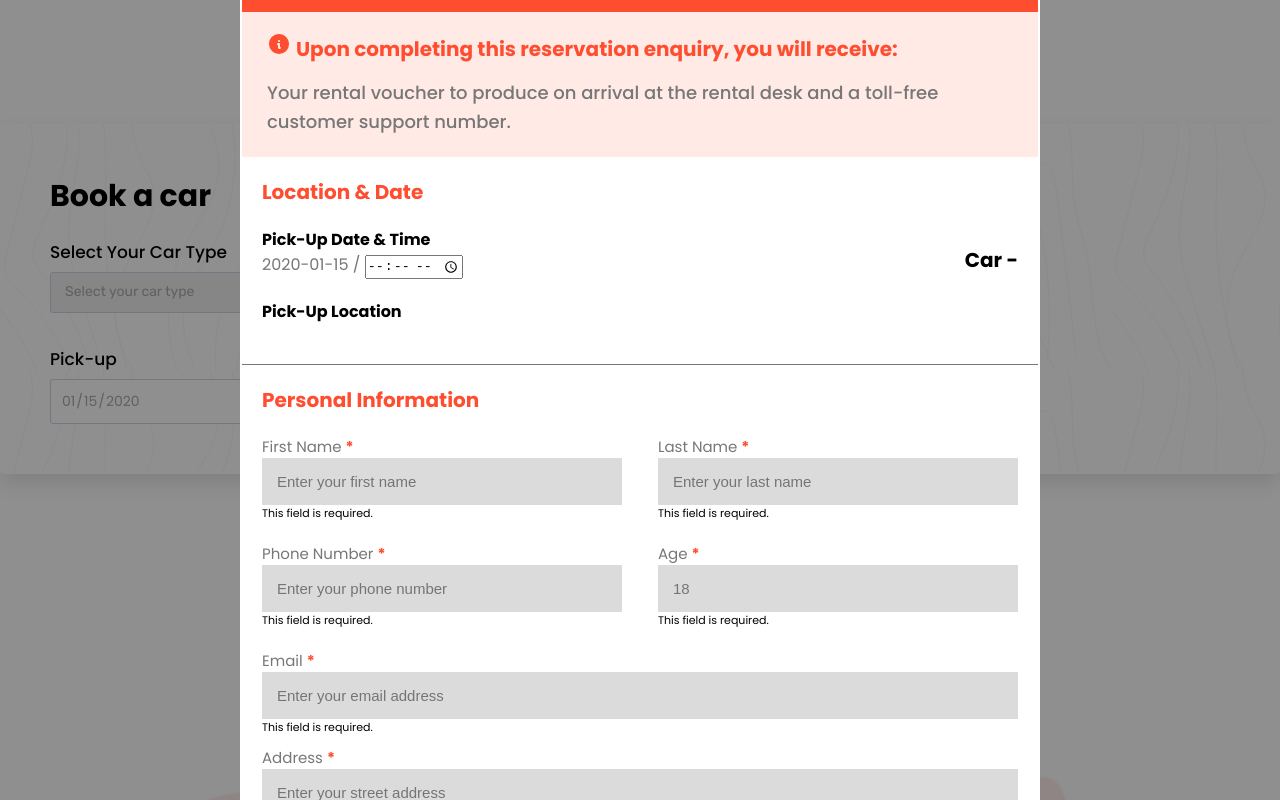
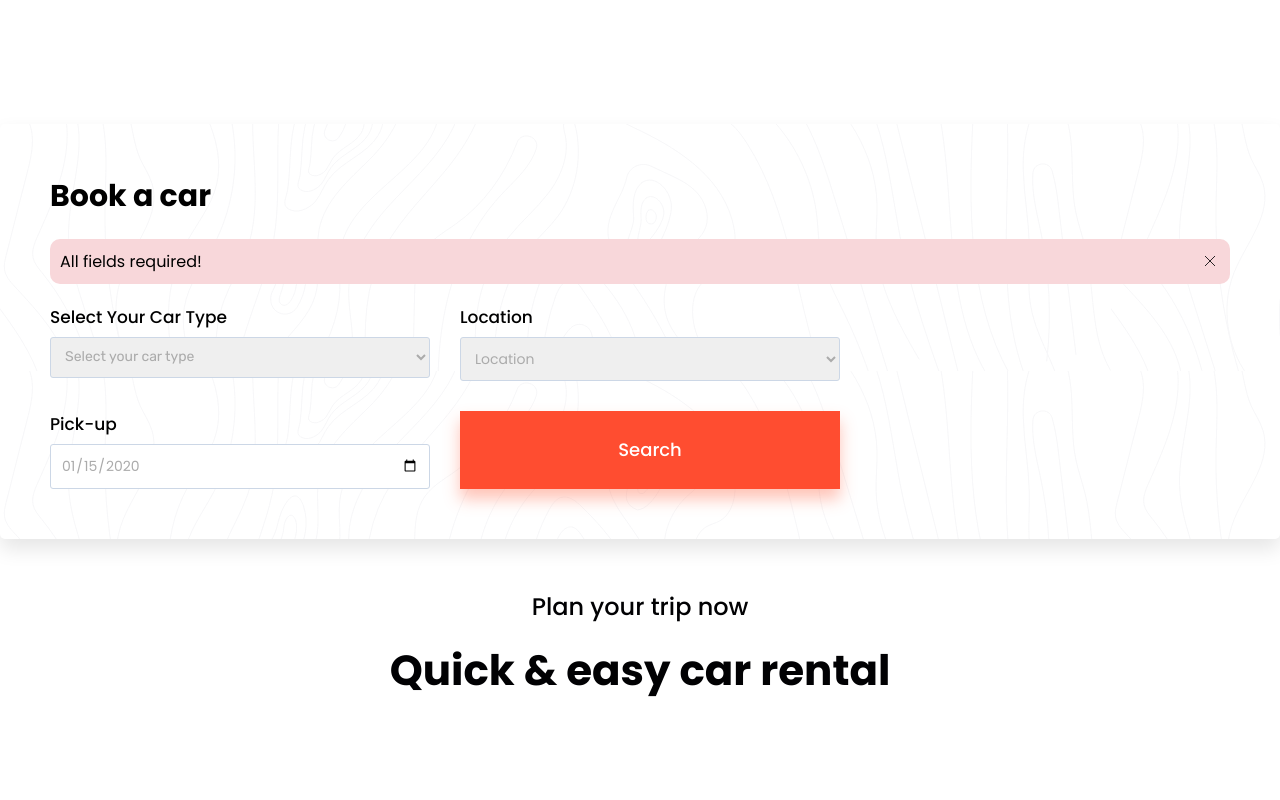
Before and after one commit to JACKERS11337/JACKERS113377.github.io, a React (Vite) app: page / in a window 1280 px wide. Both pictures are taken after typing "2020-01-15" into the empty fields and a click on the button "Search". Shown: the part 834-1634 px from the top of the page. Built offline with nearby package versions, Linux system fonts and the light colour scheme.

Commit message:
add error check

```diff
--- a/src/components/Home/BookCar/BookCar.jsx
+++ b/src/components/Home/BookCar/BookCar.jsx
@@ -10,6 +10,8 @@ const BookCar = () => {
   const [selectLocation, setSelectLocation] = useState("");
   const [pickTime, setPickTime] = useState("");
   const [open, setOpen] = useState(false);
+  const [hasError, setHasError] = useState(false);
+
   const [loading, setLoading] = useState(false);
 
   function submit() {
@@ -25,12 +27,30 @@ const BookCar = () => {
   const handleCar = (e) => {
     setCarType(e.target.value);
     setCarImg(e.target.value);
+    setHasError(e.target.value.trim().length === 0);
   };
 
-  function openModal(event) {
-    event.preventDefault();
-    document.body.style.overflow = "hidden";
-    setOpen(true);
+  const setLocation = (e) => {
+    setSelectLocation(e.target.value);
+    setHasError(e.target.value.trim().length === 0);
+  };
+
+  const setTime = (e) => {
+    setPickTime(e.target.value);
+    setHasError(e.target.value.trim().length === 0);
+  };
+
+  function openModal(e) {
+    e.preventDefault();
+    const error = document.querySelector(".error");
+    if (carType === "" || selectLocation === "" || pickTime === "") {
+      error.style.display = "flex";
+      setOpen(false);
+    } else {
+      document.body.style.overflow = "hidden";
+      error.style.display = "none";
+      setOpen(true);
+    }
   }
 
   function closeModal() {
@@ -45,7 +65,21 @@ const BookCar = () => {
       <div className="book-container">
         <div className="book-content">
           <h2>Book a car</h2>
-          <p open={open} className="check-email">
+          <p className="error">
+            All fields required!
+            <svg
+              xmlns="http://www.w3.org/2000/svg"
+              width="20"
+              height="20"
+              viewBox="0 0 24 24"
+              fill="none"
+              stroke="currentColor"
+            >
+              <path d="M18 6l-12 12"></path>
+              <path d="M6 6l12 12"></path>
+            </svg>
+          </p>
+          <p className="check-email">
             Check your email to confirm an order.
             <svg
               onClick={closeModal}
@@ -63,7 +97,13 @@ const BookCar = () => {
           <form>
             <div className="book-cars">
               <label htmlFor="">Select Your Car Type</label>
-              <select onChange={handleCar} value={carType}>
+              <select
+                onChange={handleCar}
+                value={carType}
+                style={{
+                  border: hasError ? "1px solid red" : null,
+                }}
+              >
                 <option>Select your car type</option>
                 {cars.map((car) => (
                   <option key={car.id} value={car.mark}>
@@ -75,8 +115,11 @@ const BookCar = () => {
             <div className="book-location">
               <label htmlFor="">Location</label>
               <select
-                onChange={(e) => setSelectLocation(e.target.value)}
+                onChange={setLocation}
                 value={selectLocation}
+                style={{
+                  border: hasError ? "1px solid red" : null,
+                }}
               >
                 <option>Location</option>
                 <option value={"Minsk"}>Minsk</option>
@@ -89,11 +132,19 @@ const BookCar = () => {
               <input
                 type="date"
                 id="time"
-                onChange={(e) => setPickTime(e.target.value)}
+                onChange={setTime}
                 value={pickTime}
+                style={{
+                  border: hasError ? "1px solid red" : null,
+                }}
               />
             </div>
-            <button onClick={openModal}>Search</button>
+            <button
+              style={{ cursor: hasError ? "not-allowed" : "pointer" }}
+              onClick={openModal}
+            >
+              Search
+            </button>
           </form>
         </div>
       </div>
--- a/src/components/Home/BookCar/style.scss
+++ b/src/components/Home/BookCar/style.scss
@@ -7,6 +7,16 @@
     font-family: "Poppins", sans-serif;
     padding: 50px;
     background-image: url(/book-bg.png);
+
+    .error {
+      display: none;
+      justify-content: space-between;
+      align-items: center;
+      background-color: #f8d7da;
+      border-radius: 10px;
+      padding: 10px;
+      margin-bottom: 20px;
+    }
 
     .check-email {
       display: none;
```
